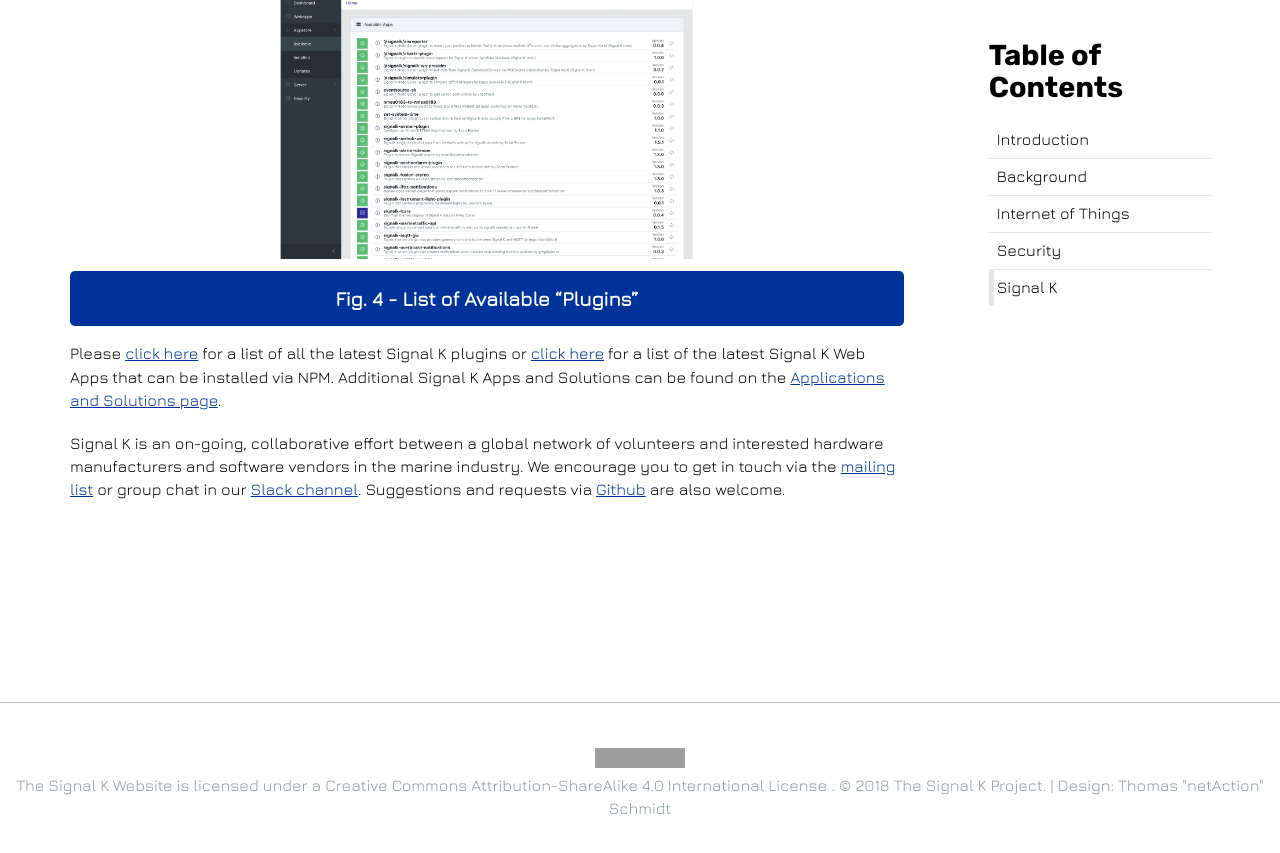
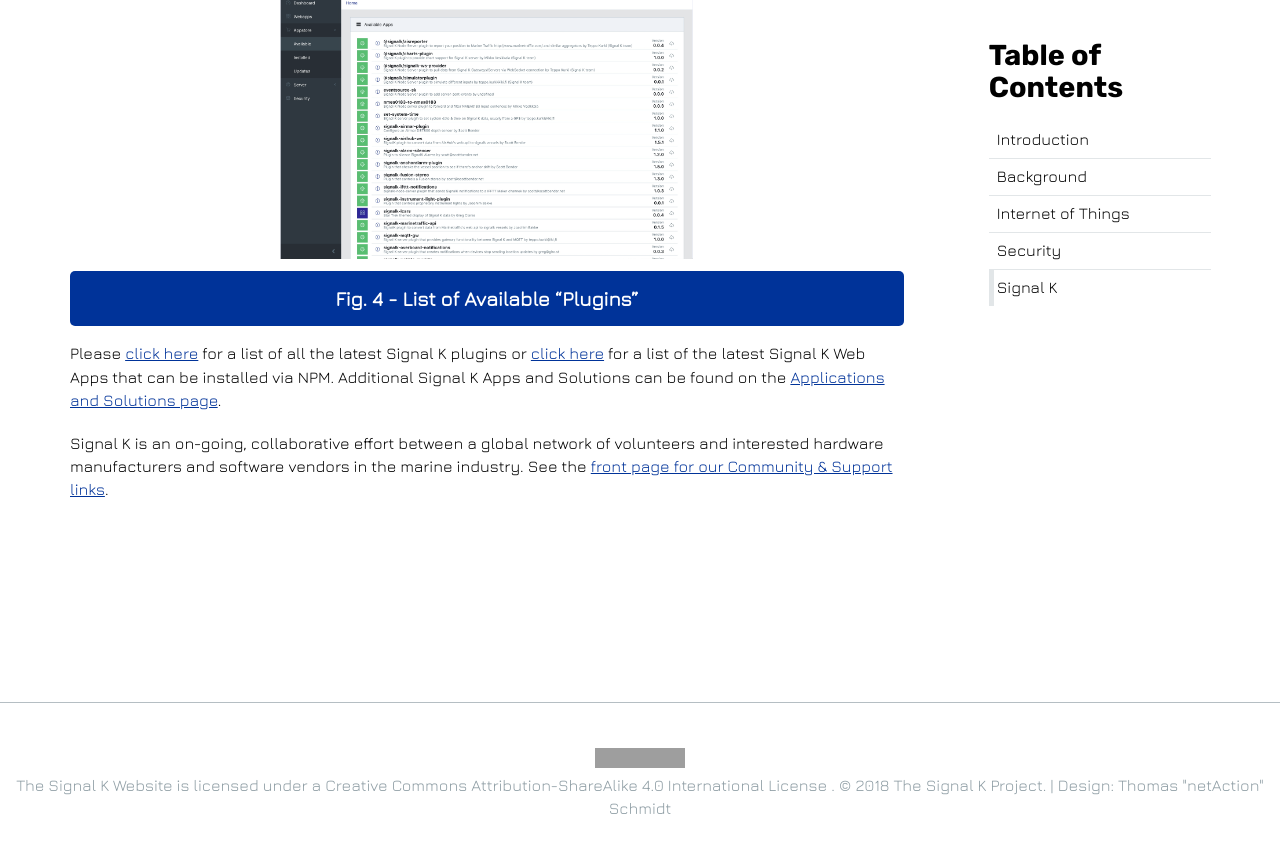
Before and after one commit to SignalK/signalk.github.io, a Jekyll site: the page built from overview.md, in a window 1280 px wide and 900 px high, scrolled down 4280 px. Shown: the top 853 px of the window. Built offline with Jekyll 4.4.1, drawn with Linux system fonts in a browser that asks for light colours; nearby versions of some CDN libraries; grey boxes are pictures that could not be loaded.

Commit message:
Switch Community links from Slack to Discord

```diff
--- a/index.html
+++ b/index.html
@@ -52,7 +52,8 @@
     <h2>Community & Support</h2>
     <ul class="check-list">
       <li><a href="https://github.com/SignalK/signalk/discussions/">Discussions</a></li>
-      <li><a href="https://signalk-dev.slack.com">Slack (chat)</a> (<a href="https://join.slack.com/t/signalk-dev/shared_invite/zt-1leccop43-KrU7G6yBq9g91KXjZtNg1g">click here for invite</a>)</li>
+      <li><a href="https://discord.com/channels/1170433917761892493/1170433918592368684">Discord (chat)</a> (<a href="https://discord.gg/cpGqA5sZ">click here for invite</a>)</li>
+      <li><i><a href="https://signalk-dev.slack.com">Slack</a> was replaced with Discord on 2024-02-18</i></li>
     </ul>
     <h2>Start Using Signal K</h2>
     <ul class="check-list">
--- a/overview.md
+++ b/overview.md
@@ -151,7 +151,4 @@
 page]({{site.path}}/solutions.html).
 
 Signal K is an on-going, collaborative effort between a global network of volunteers and interested hardware
-manufacturers and software vendors in the marine industry. We encourage you to get in touch via the [mailing
-list](https://groups.google.com/forum/#!forum/SignalK) or group chat in our [Slack
-channel](http://slack-invite.SignalK.org/). Suggestions and requests via [Github](http://github.com/SignalK) are also
-welcome.
+manufacturers and software vendors in the marine industry. See the [front page for our Community & Support links](https://signalk.org/).
```
